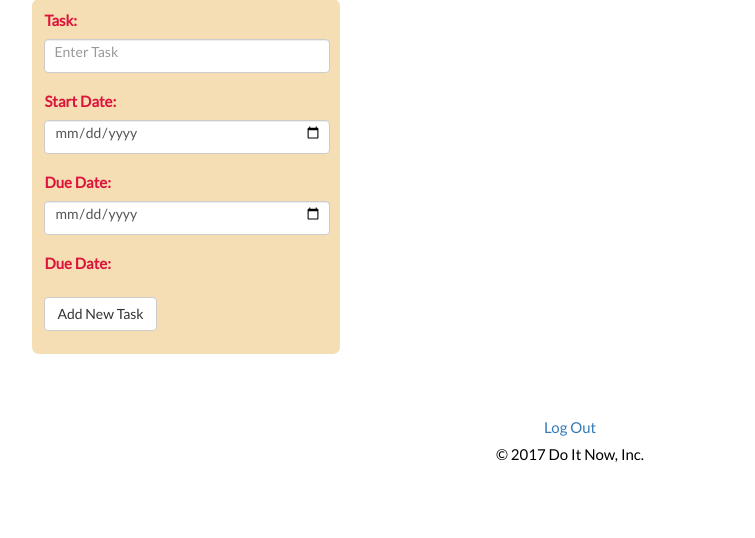
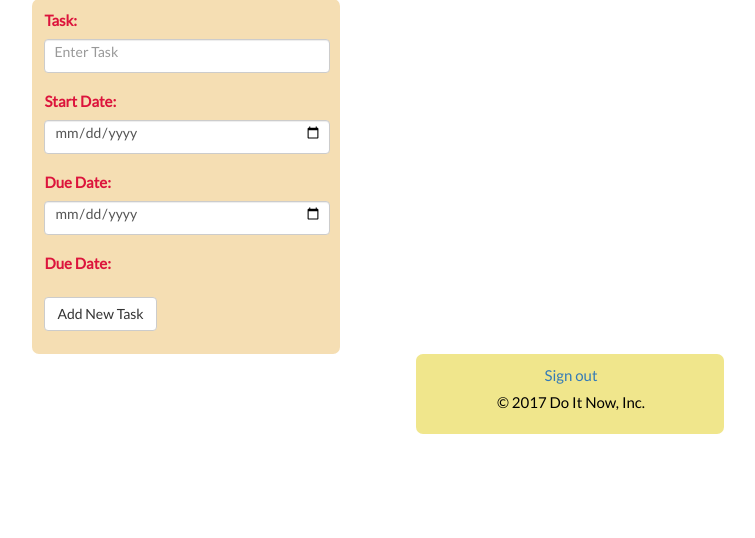
Before and after one commit to unniblue1/finalproject_q, a PHP site: page /project/addtask.php in a window 1280 px wide. Shown: the part 404-942 px from the top of the page, without its empty margins (70-825 px from the left). After the commit the page ends 838 px from the top, so only its background shows below. Run offline with PHP 8.4, Linux system fonts and the light colour scheme; some libraries are stand-ins or nearby versions.

Commit message:
committing footer file with changes

```diff
--- a/project/view/footer.php
+++ b/project/view/footer.php
@@ -1,9 +1,9 @@
 <!doctype html>
 <html>
 <body>
-<footer class="container-fluid text-center">
+<footer class="container-fluid text-center" style="width: 24%;position: relative;center: -40%;background: #F0E68C;padding: 8px 10px 8px 12px;color: #DC143C;border-radius: 7px;">
     <p class="copyright" style="color:black;">
-    	<a href="logout.php">Log Out</a><br>
+    	<a href="logout.php">Sign out</a><br>
         &copy; <?php echo date("Y"); ?> Do It Now, Inc.
     </p>
 </footer>
```
